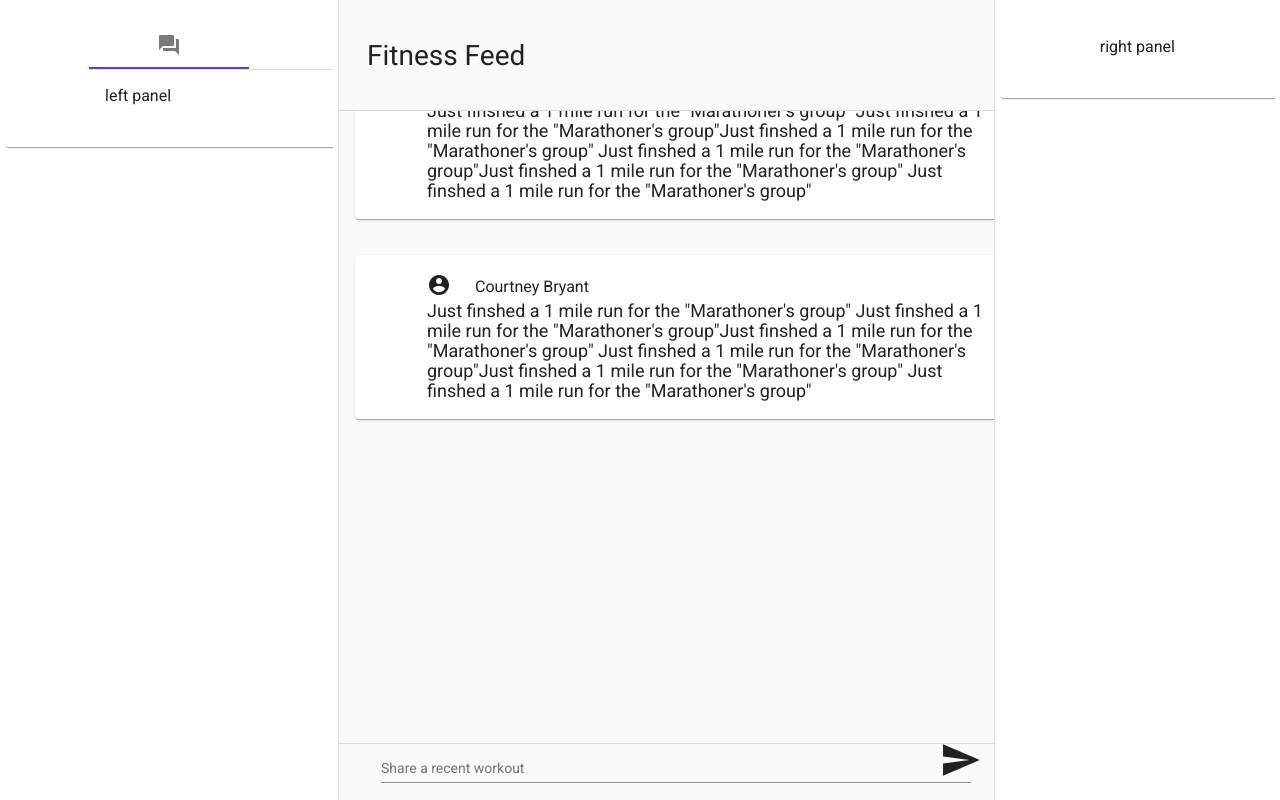
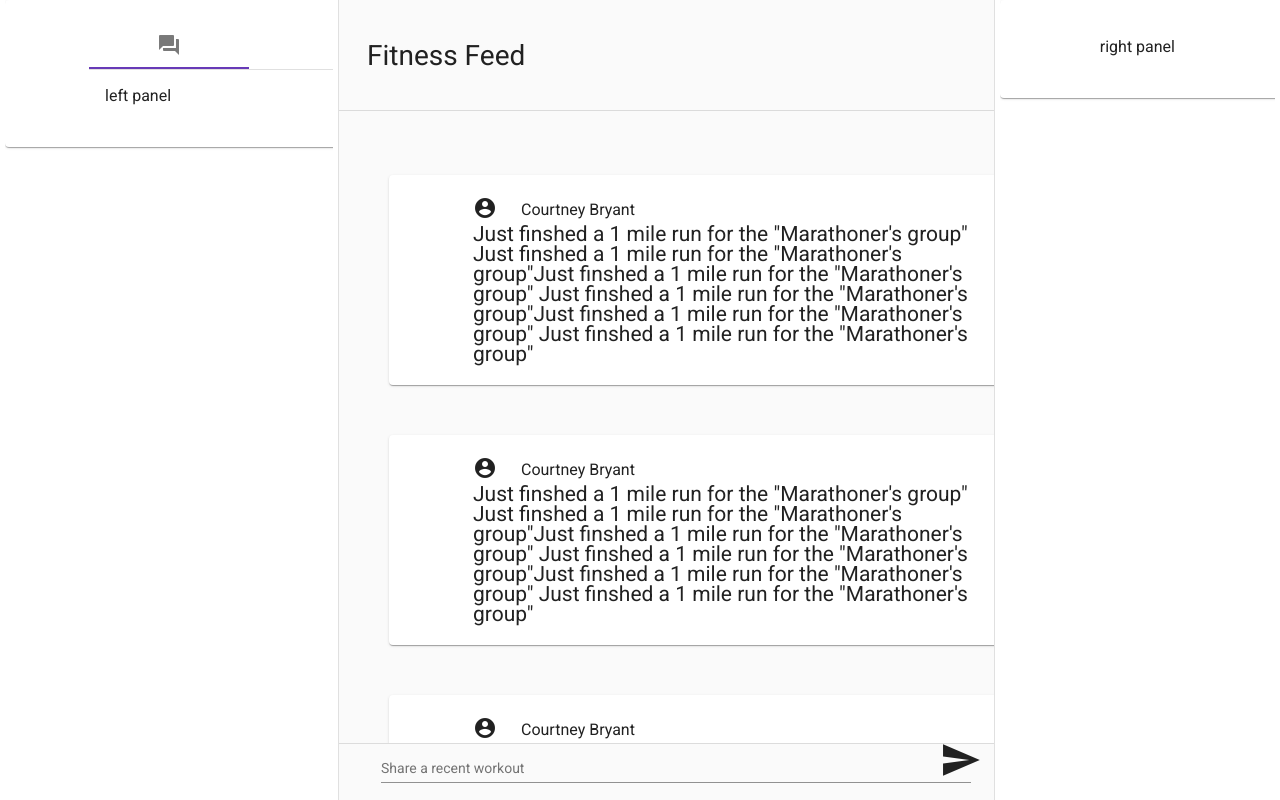
Before and after one commit to covid-blaster/covid-blaster-frontend, an Angular app: page /feedPage in a window 1280 px wide. Shown: the top 800 px of the page. Built offline with nearby package versions, Linux system fonts and the light colour scheme.

Commit message:
fixed feed page styling bug

```diff
--- a/src/app/feed-page/feed-page.component.html
+++ b/src/app/feed-page/feed-page.component.html
@@ -8,7 +8,7 @@
             <mat-icon matListIcon>forum</mat-icon>
           </ng-template>
           <mat-list class="conversations">
-              <mat-list-item >
+            <mat-list-item>
               <p>left panel</p>
             </mat-list-item>
           </mat-list>
@@ -16,10 +16,10 @@
       </mat-tab-group>
     </mat-card>
   </mat-sidenav>
-    <mat-sidenav position="end" mode="side" opened >
+  <mat-sidenav position="end" mode="side" opened>
     <mat-card>
       <mat-list class="members">
-          <mat-list-item >
+        <mat-list-item>
           <p>right panel</p>
         </mat-list-item>
       </mat-list>
@@ -36,33 +36,64 @@
     </div>
 
     <mat-divider></mat-divider>
+    <div class="box"></div>
     <mat-list dense class="conversation-history mat-typography">
-        <mat-list-item>
-          <div class="col-1">
-            <mat-card class="post">
-            <mat-icon  class="inside-post">account_circle</mat-icon>
+        <mat-card class="feed-card">
+          <mat-icon class="inside-post">account_circle</mat-icon>
           <h3> Courtney Bryant</h3>
           Just finshed a 1 mile run for the "Marathoner's group"
           Just finshed a 1 mile run for the "Marathoner's group"Just finshed a 1 mile run for the "Marathoner's group"
           Just finshed a 1 mile run for the "Marathoner's group"Just finshed a 1 mile run for the "Marathoner's group"
           Just finshed a 1 mile run for the "Marathoner's group"
         </mat-card>
-          <mat-card class="post">
-          <mat-icon  class="inside-post">account_circle</mat-icon>
+        <mat-card class="feed-card">
+          <mat-icon class="inside-post">account_circle</mat-icon>
           <h3> Courtney Bryant</h3>
           Just finshed a 1 mile run for the "Marathoner's group"
           Just finshed a 1 mile run for the "Marathoner's group"Just finshed a 1 mile run for the "Marathoner's group"
           Just finshed a 1 mile run for the "Marathoner's group"Just finshed a 1 mile run for the "Marathoner's group"
           Just finshed a 1 mile run for the "Marathoner's group"
-        </mat-card></div>
-        </mat-list-item>
+        </mat-card>
+        <mat-card class="feed-card">
+          <mat-icon class="inside-post">account_circle</mat-icon>
+          <h3> Courtney Bryant</h3>
+          Just finshed a 1 mile run for the "Marathoner's group"
+          Just finshed a 1 mile run for the "Marathoner's group"Just finshed a 1 mile run for the "Marathoner's group"
+          Just finshed a 1 mile run for the "Marathoner's group"Just finshed a 1 mile run for the "Marathoner's group"
+          Just finshed a 1 mile run for the "Marathoner's group"
+        </mat-card>
+        <mat-card class="feed-card">
+          <mat-icon class="inside-post">account_circle</mat-icon>
+          <h3> Courtney Bryant</h3>
+          Just finshed a 1 mile run for the "Marathoner's group"
+          Just finshed a 1 mile run for the "Marathoner's group"Just finshed a 1 mile run for the "Marathoner's group"
+          Just finshed a 1 mile run for the "Marathoner's group"Just finshed a 1 mile run for the "Marathoner's group"
+          Just finshed a 1 mile run for the "Marathoner's group"
+        </mat-card>
+        <mat-card class="feed-card">
+          <mat-icon class="inside-post">account_circle</mat-icon>
+          <h3> Courtney Bryant</h3>
+          Just finshed a 1 mile run for the "Marathoner's group"
+          Just finshed a 1 mile run for the "Marathoner's group"Just finshed a 1 mile run for the "Marathoner's group"
+          Just finshed a 1 mile run for the "Marathoner's group"Just finshed a 1 mile run for the "Marathoner's group"
+          Just finshed a 1 mile run for the "Marathoner's group"
+        </mat-card>
+        <mat-card class="feed-card">
+          <mat-icon class="inside-post">account_circle</mat-icon>
+          <h3> Courtney Bryant</h3>
+          Just finshed a 1 mile run for the "Marathoner's group"
+          Just finshed a 1 mile run for the "Marathoner's group"Just finshed a 1 mile run for the "Marathoner's group"
+          Just finshed a 1 mile run for the "Marathoner's group"Just finshed a 1 mile run for the "Marathoner's group"
+          Just finshed a 1 mile run for the "Marathoner's group"
+        </mat-card>
+
     </mat-list>
 
     <div class="conversation-input">
       <mat-divider></mat-divider>
       <mat-form-field class="full-width post-input">
         <input matInput placeholder="Share a recent workout" name="text" [(ngModel)]="text">
-          <mat-icon matSuffix >send</mat-icon>
+        <mat-icon matSuffix>send</mat-icon>
       </mat-form-field>
     </div>
   </section>
--- a/src/app/feed-page/feed-page.component.scss
+++ b/src/app/feed-page/feed-page.component.scss
@@ -115,3 +115,16 @@ section .mat-list .mat-list-avatar{
   float:left;
   margin-right: 1em
 }
+
+.box {
+    height: 10px;
+}
+
+.mat-list-item {
+    height: 100px;
+}
+
+.feed-card {
+    width: 80%;
+    margin: 50px;
+}
```
Lines whose indentation alone changed are shown as unchanged.
